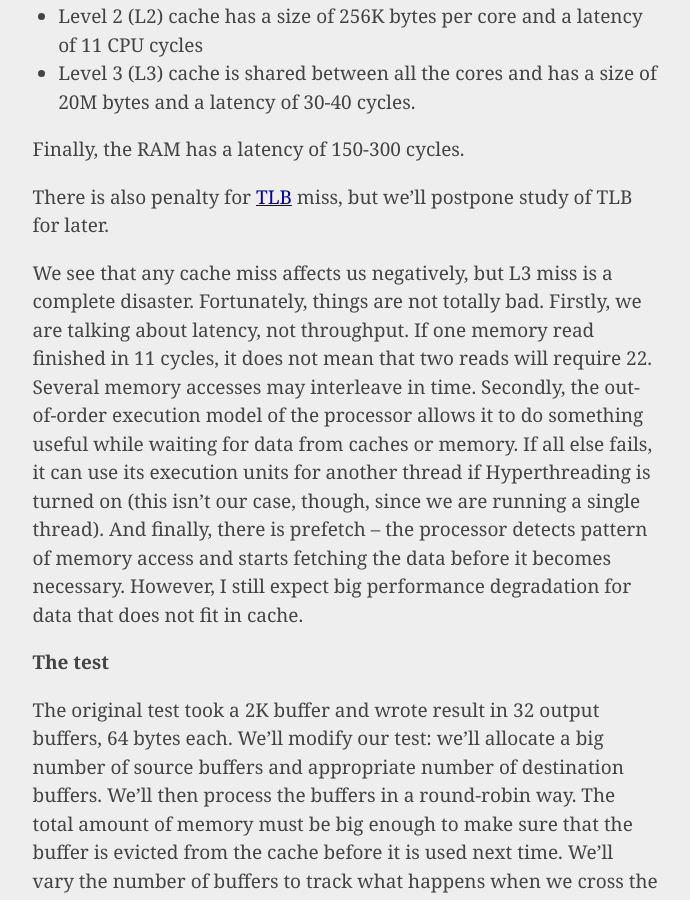
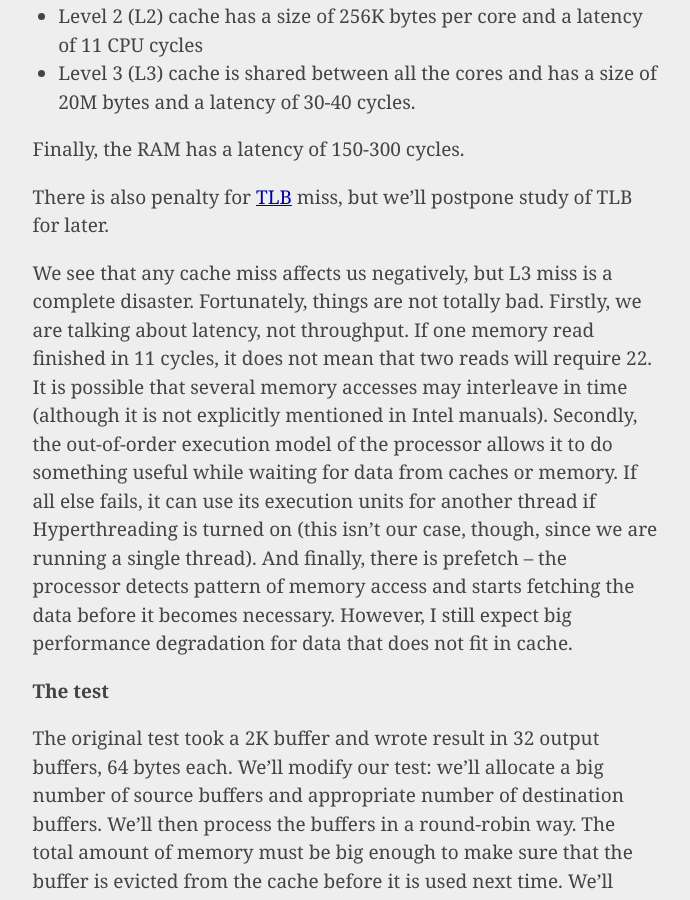
Before and after one commit to pzemtsov/pzemtsov.github.io, a Jekyll site: the page built from _posts/2014-11-24-how-cache-affects-demultiplexing-of-e1.md, in a window 1280 px wide and 900 px high, scrolled down 872 px. Shown: the whole window, without its empty margins (294-984 px from the left). Built offline with Jekyll 4.4.1, drawn with Linux system fonts in a browser that asks for light colours; Markdown is read by kramdown in place of the engine named in the settings; comment, search, counter and statistics services are not loaded; some of the changed text lies outside the part shown.

```diff
--- a/_config.yml
+++ b/_config.yml
@@ -27,6 +27,7 @@ REPO-ALIASING: https://github.com/pzemtsov/article-GCC-pointer-aliasing
 REPO-BUG-TEST: https://github.com/pzemtsov/article-bug-test-code
 REPO-JENSEN-DEVICE: https://github.com/pzemtsov/article-jensen-device
 REPO-JAVA-CALLBACK: https://github.com/pzemtsov/article-java-callback
+REPO-E1-CACHE: https://github.com/pzemtsov/article-e1-cache/
 
 redcarpet:
  extensions: [smart, tables]
--- a/_posts/2014-11-24-how-cache-affects-demultiplexing-of-e1.md
+++ b/_posts/2014-11-24-how-cache-affects-demultiplexing-of-e1.md
@@ -32,7 +32,8 @@ miss, but we'll postpone study of TLB for later.
 
 We see that any cache miss affects us negatively, but L3 miss is a complete disaster. Fortunately, things are not
 totally bad. Firstly, we are talking about latency, not throughput. If one memory read finished in 11 cycles, it
-does not mean that two reads will require 22. Several memory accesses may interleave in time. Secondly, the out-of-order
+does not mean that two reads will require 22. It is possible that several memory accesses may interleave in time
+(although it is not explicitly mentioned in Intel manuals). Secondly, the out-of-order
 execution model of the processor allows it to do something useful while waiting for data from caches or memory. If
 all else fails, it can use its execution units for another thread if Hyperthreading is turned on (this isn't our case,
 though, since we are running a single thread). And finally, there is prefetch -- the processor detects pattern of
@@ -113,6 +114,8 @@ void measure(const Demux & demux)
     printf ("\n");
 }
 {% endhighlight %}
+
+The test program is in [repository]({{ site.REPO-E1-CACHE/commit/03c577725c9d7b902377557a64ce3f150ce3f8ad }}).
 
 The expectations
 ----------------
@@ -226,7 +229,7 @@ Why is it so fast?
 ------------------
 
 Well, it isn't really very fast -- after all, speed reduced by more than three times due to cache misses. But it is
-faster than expected. Several factors contributed to this:
+faster than expected. My guess is that several factors contributed to this:
 
 - Both source and destination data is stored in continuous blocks. The cache lines are 64 bytes long, and these lines
 are read fully when any one byte inside the line is accessed. If that byte is the only one needed, the entire cache line
```
Also changed, not shown: other parts of _posts/2014-11-24-how-cache-affects-demultiplexing-of-e1.md (+4 -4 lines).
